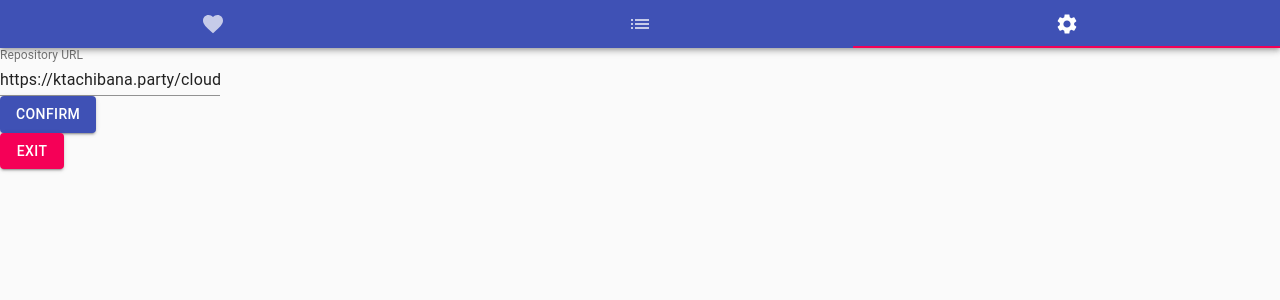
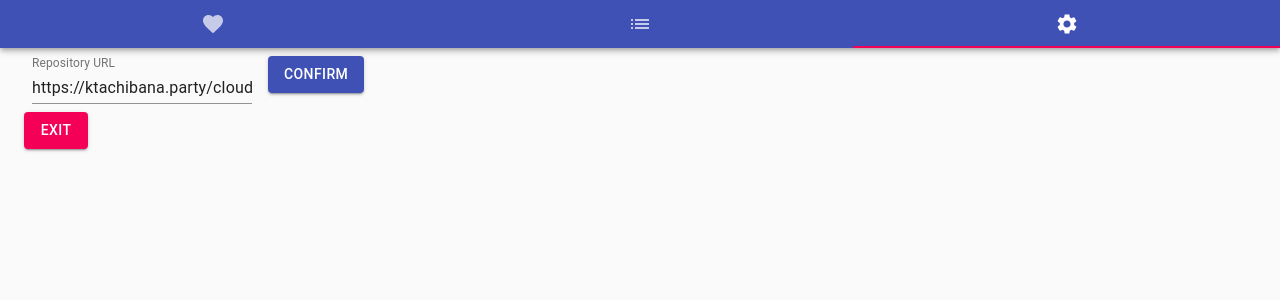
Before and after one commit to cloud-emoticon/cloudemoticon-web, a React (Create React App) app: page / in a window 1280 px wide. Both pictures are taken after a click on the tab 1066 px from the left and 24 px from the top of the page. Shown: the top 300 px of the page. Built offline with nearby package versions, Linux system fonts and the light colour scheme; no server answers.

Commit message:
form look better

```diff
--- a/src/Components/Settings.js
+++ b/src/Components/Settings.js
@@ -1,6 +1,11 @@
 import React, {Component} from 'react'
 import Button from '@material-ui/core/Button';
 import TextField from '@material-ui/core/TextField';
+import withStyles from "@material-ui/core/styles/withStyles";
+import FormGroup from "@material-ui/core/FormGroup";
+import FormControl from "@material-ui/core/FormControl";
+import formControlStyles from "../styles/formControl"
+import Container from "@material-ui/core/Container";
 
 class Settings extends Component {
   constructor(props) {
@@ -11,8 +16,11 @@ class Settings extends Component {
   }
 
   render() {
+    const { classes } = this.props;
     return (
-      <form>
+      <Container>
+        <FormGroup row={true}>
+          <FormControl className={classes.formControl}>
             <TextField
               defaultValue={this.state.repoUrl}
               label="Repository URL"
@@ -23,19 +31,23 @@ class Settings extends Component {
                 })
               }}
             />
-        <br/>
+          </FormControl>
+          <FormControl className={classes.formControl}>
             <Button variant="contained" color="primary" onClick={e => {
               e.preventDefault();
               this.props.setRepoUrl(this.state.repoUrl)
             }}>Confirm</Button>
-        <br/>
+          </FormControl>
+        </FormGroup>
+        <FormControl>
           <Button variant="contained" color="secondary" onClick={e => {
             e.preventDefault();
             window.close()
           }}>Exit</Button>
-      </form>
+        </FormControl>
+      </Container>
     )
   }
 }
 
-export default Settings
+export default withStyles(formControlStyles)(Settings)
--- /dev/null
+++ b/src/styles/formControl.js
@@ -0,0 +1,7 @@
+import { createStyles } from "@material-ui/core";
+
+export default theme => createStyles({
+  formControl: {
+    margin: theme.spacing(1),
+  }
+});
```
Lines whose indentation alone changed are shown as unchanged.
